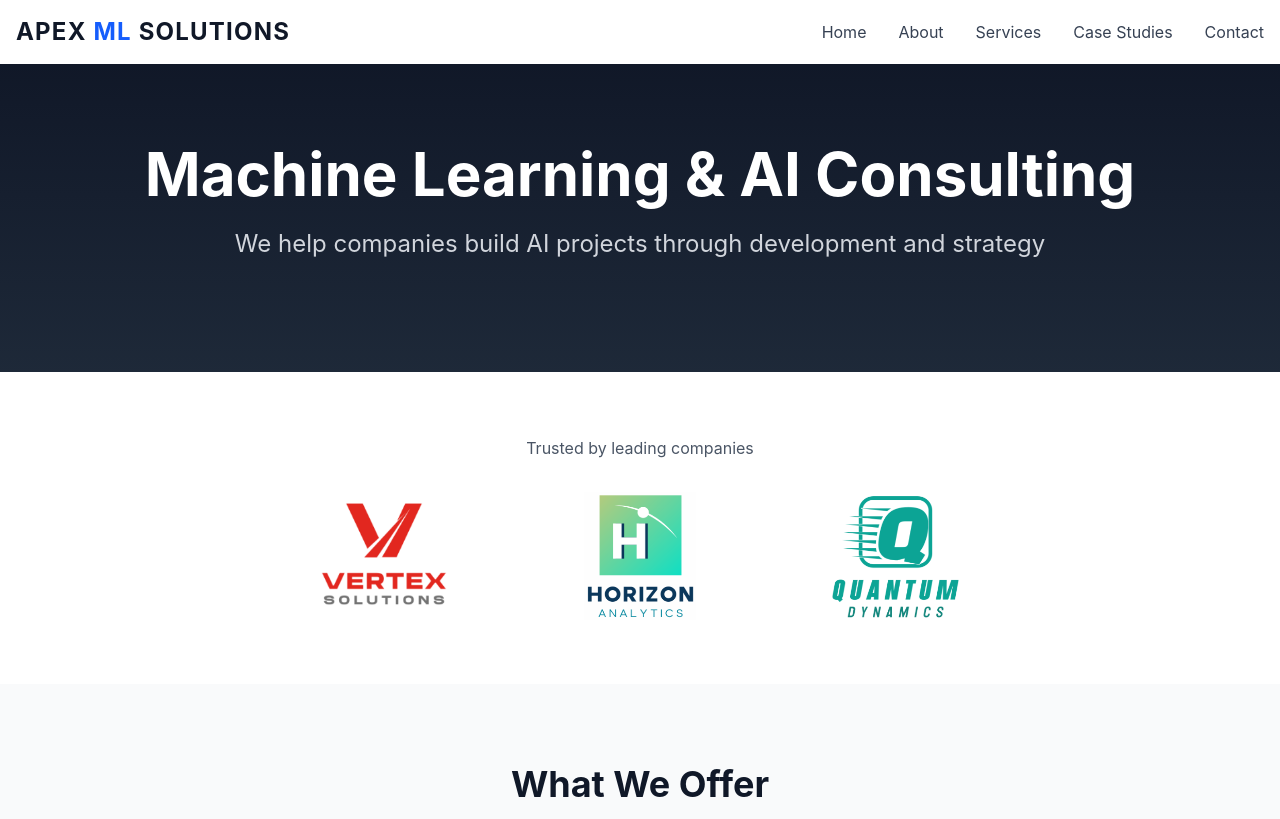
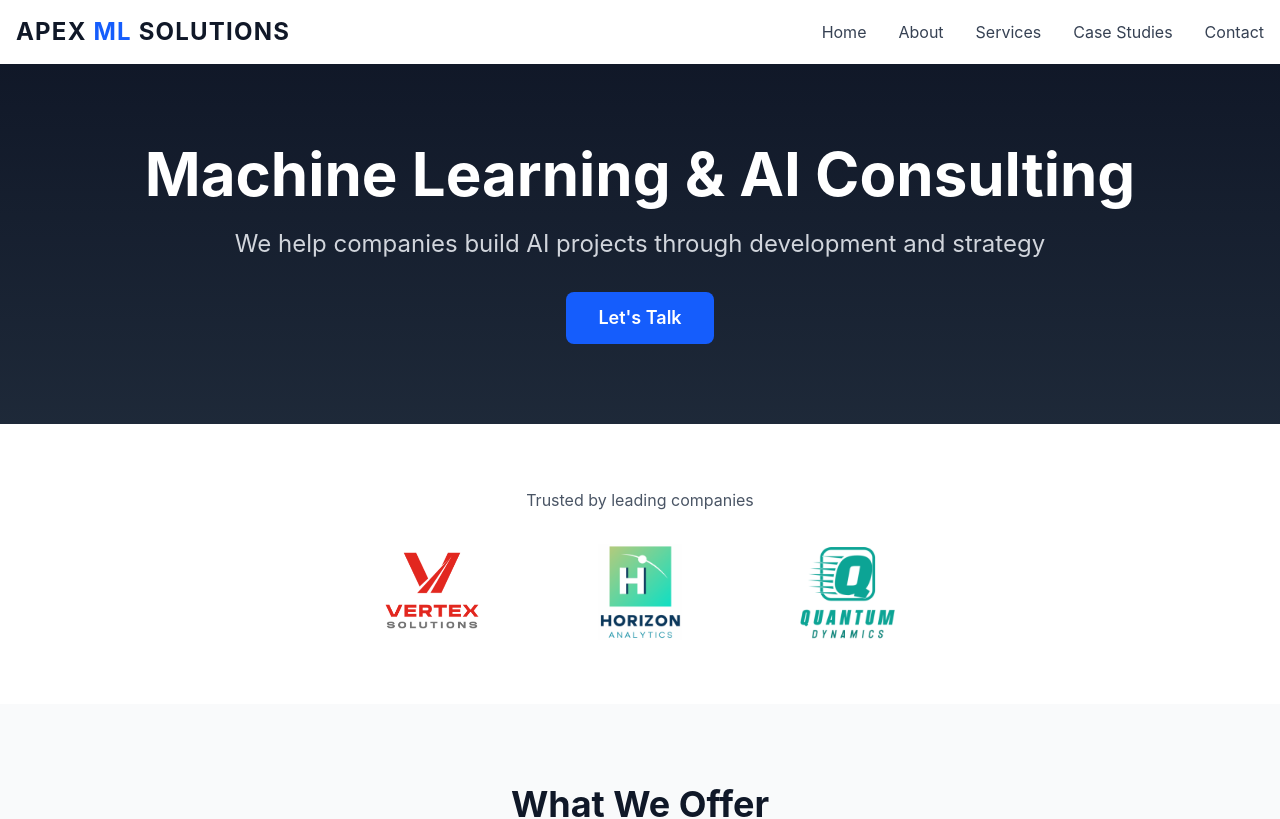
Before and after one commit to aprpick/ml-consulting-site, a Next.js app: page / in a window 1280 px wide. Shown: the top 819 px of the page. Built offline with nearby package versions, Linux system fonts and the light colour scheme.

Commit message:
more icon fix 4

```diff
--- a/app/page.tsx
+++ b/app/page.tsx
@@ -10,6 +10,12 @@ export default function Home() {
           <p className="text-xl md:text-2xl text-gray-300 mb-8">
             We help companies build AI projects through development and strategy
           </p>
+          <a
+            href="/contact"
+            className="bg-blue-600 hover:bg-blue-700 text-white px-8 py-3 rounded-lg text-lg font-semibold inline-block"
+          >
+            Let's Talk
+          </a>
         </div>
       </section>
 
@@ -17,22 +23,28 @@ export default function Home() {
       <section className="py-16 bg-white">
         <div className="max-w-7xl mx-auto px-4">
           <p className="text-center text-gray-600 mb-8">Trusted by leading companies</p>
-          <div className="flex justify-center items-center gap-16 flex-wrap">
+          <div className="flex justify-center items-center gap-12 flex-wrap mx-auto max-w-4xl">
+            <div className="flex items-center justify-center h-24 w-40">
               <img
                 src="/vertex_solutions.png"
                 alt="Vertex Solutions"
-              className="h-32 w-48 object-contain"
+                className="max-h-full max-w-full object-contain"
               />
+            </div>
+            <div className="flex items-center justify-center h-24 w-40">
               <img
                 src="/horizon_analytics.png"
                 alt="Horizon Analytics"
-              className="h-32 w-48 object-contain"
+                className="max-h-full max-w-full object-contain"
               />
+            </div>
+            <div className="flex items-center justify-center h-24 w-40">
               <img
                 src="/quantum_dynamics.png"
                 alt="Quantum Dynamics"
-              className="h-32 w-48 object-contain"
+                className="max-h-full max-w-full object-contain"
               />
+            </div>
           </div>
         </div>
       </section>
@@ -66,6 +78,7 @@ export default function Home() {
           </div>
         </div>
       </section>
+
       {/* Testimonials Section */}
       <section className="py-20 bg-white">
         <div className="max-w-7xl mx-auto px-4">
@@ -104,7 +117,7 @@ export default function Home() {
       {/* Footer */}
       <footer className="bg-gray-900 text-white py-12">
         <div className="max-w-7xl mx-auto px-4 text-center">
-          <p className="text-gray-400">© 2025 Apex ML Consulting. All rights reserved.</p>
+          <p className="text-gray-400">© 2025 Apex ML Solutions Ltd. All rights reserved.</p>
         </div>
       </footer>
     </main>
```
Lines whose indentation alone changed are shown as unchanged.
